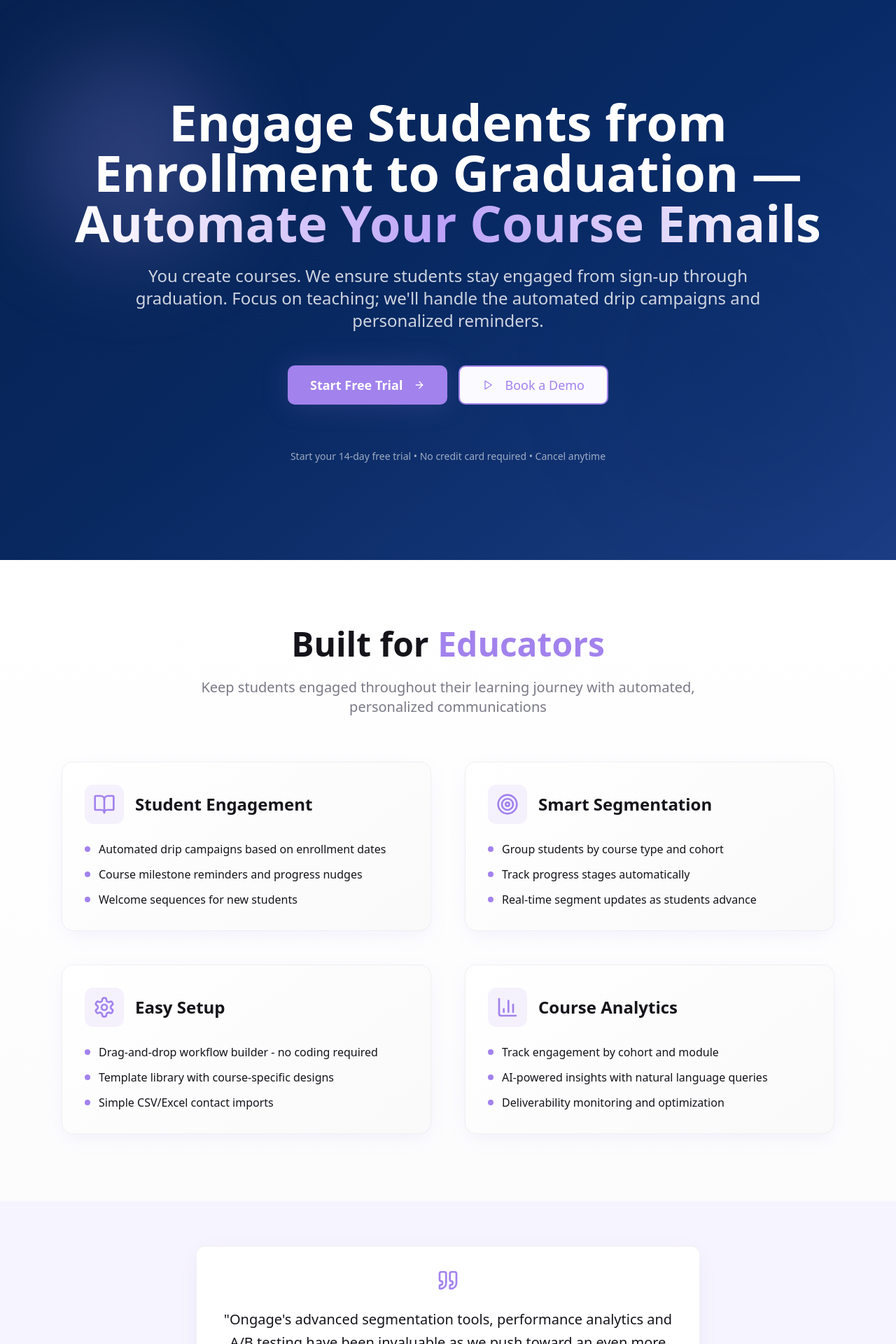
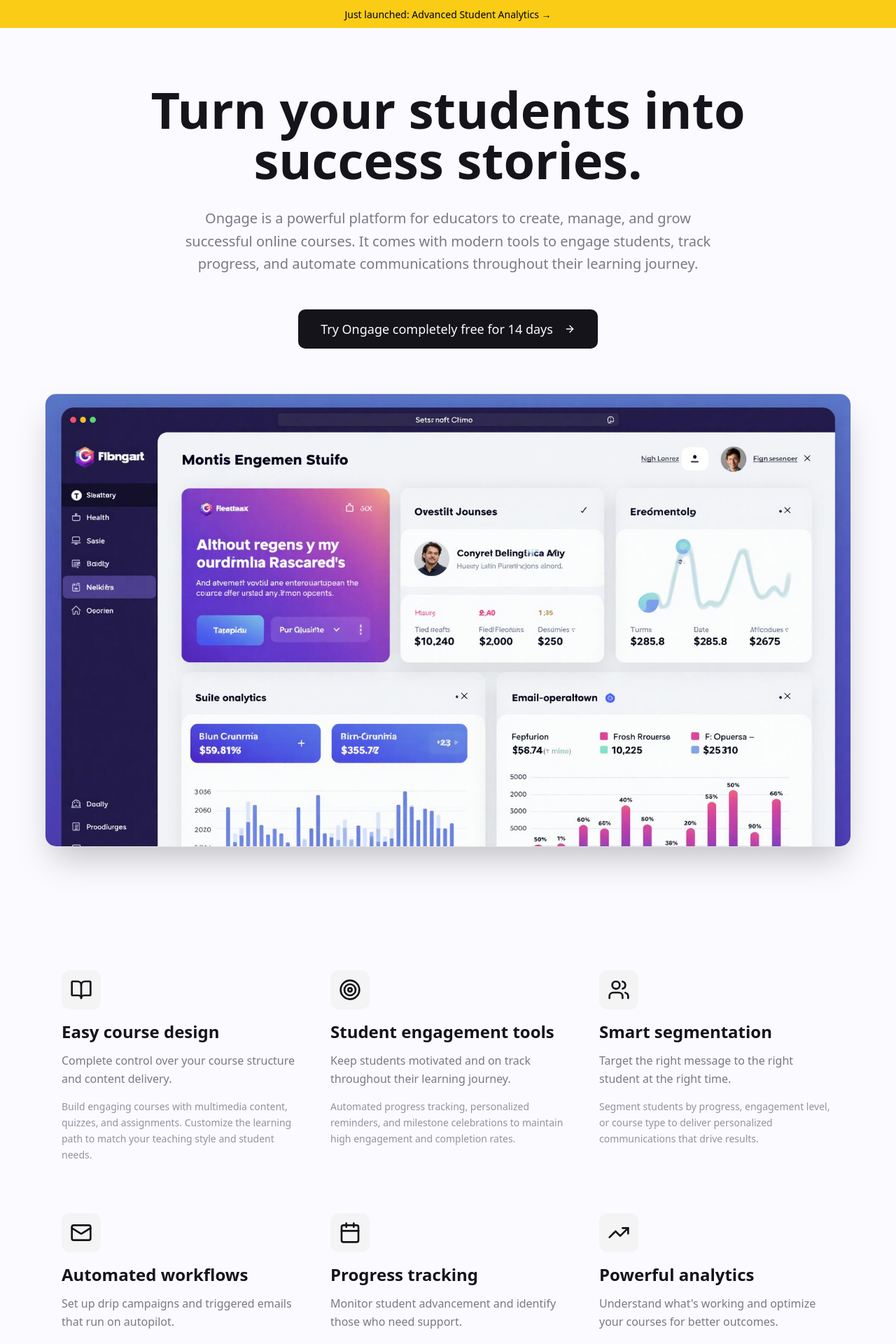
Before and after one commit to tanyarofman/ongage-landing-pages-6-pages, a React (Vite) app: page /educators in a window 1280 px wide. Shown: the top 1920 px of the page at 70% size. Built offline with nearby package versions, Linux system fonts and the light colour scheme.

Commit message:
Apply Ghost.org visuals to Educators page
Applied the visual design of Ghost.org to the Educators page, including the Hero and FAQ sections.

```diff
--- a/src/components/educators/CTA.tsx
+++ b/src/components/educators/CTA.tsx
@@ -1,45 +1,31 @@
 import { Button } from "@/components/ui/button";
-import { ArrowRight, Sparkles } from "lucide-react";
+import { ArrowRight } from "lucide-react";
 
 const CTA = () => {
   return (
-    <section className="py-24 bg-gradient-hero relative overflow-hidden">
-      {/* Background Effects */}
-      <div className="absolute inset-0 bg-gradient-to-r from-hero/20 via-transparent to-primary-glow/10"></div>
-      <div className="absolute top-10 left-1/4 w-64 h-64 bg-primary-glow/20 rounded-full blur-3xl"></div>
-      <div className="absolute bottom-10 right-1/4 w-80 h-80 bg-hero/10 rounded-full blur-3xl"></div>
-
-      <div className="relative z-10 max-w-4xl mx-auto px-6 text-center">
-        <div className="inline-flex items-center justify-center p-2 bg-hero-foreground/10 rounded-full mb-6">
-          <Sparkles className="h-6 w-6 text-hero-foreground mr-2" />
-          <span className="text-hero-foreground font-medium">Ready to boost course completion rates?</span>
-        </div>
-
-        <h2 className="text-4xl md:text-5xl font-bold text-hero-foreground mb-6 leading-tight">
-          Automate Student{" "}
-          <span className="bg-gradient-to-r from-hero-foreground via-primary-glow to-hero-foreground bg-clip-text text-transparent">
-            Communications
-          </span>{" "}
-          Today
+    <section className="py-24 bg-background border-t border-border">
+      <div className="max-w-4xl mx-auto px-6 text-center">
+        <h2 className="text-4xl md:text-5xl font-bold text-foreground mb-6 leading-tight">
+          Ready to boost your
+          <br />
+          course completion rates?
         </h2>
 
-        <p className="text-xl text-hero-foreground/80 mb-12 max-w-3xl mx-auto leading-relaxed">
-          Start your free trial and see how Ongage's drip campaigns, segmentation
-          and analytics can transform your online courses.
+        <p className="text-xl text-muted-foreground mb-12 max-w-3xl mx-auto leading-relaxed">
+          Join thousands of educators using Ongage to engage students, automate communications,
+          and build successful online learning businesses.
         </p>
 
-        <div className="flex flex-col sm:flex-row gap-4 justify-center items-center">
-          <Button variant="hero" size="lg" className="text-lg px-10 py-4 h-14 bg-primary text-primary-foreground hover:bg-primary/90 shadow-glow">
-            Start Free Trial
-            <ArrowRight className="ml-2 h-5 w-5" />
-          </Button>
-          <Button variant="outline" size="lg" className="text-lg px-10 py-4 h-14 border-2 border-primary text-primary hover:bg-primary hover:text-primary-foreground">
-            Book a Demo
-          </Button>
-        </div>
+        <Button
+          size="lg"
+          className="bg-foreground text-background hover:bg-foreground/90 text-lg px-8 py-4 h-14 font-medium"
+        >
+          Try Ongage completely free for 14 days
+          <ArrowRight className="ml-2 h-5 w-5" />
+        </Button>
 
-        <div className="mt-12 text-hero-foreground/60 text-sm">
-          14-day free trial • No credit card required • Cancel anytime • Join thousands of educators
+        <div className="mt-8 text-muted-foreground text-sm">
+          No credit card required • Cancel anytime
         </div>
       </div>
     </section>
--- a/src/components/educators/Features.tsx
+++ b/src/components/educators/Features.tsx
@@ -1,76 +1,65 @@
-import { BookOpen, Target, Settings, BarChart3 } from "lucide-react";
+import { BookOpen, Target, Users, Mail, Calendar, TrendingUp } from "lucide-react";
 
 const Features = () => {
   const features = [
     {
       icon: BookOpen,
-      title: "Student Engagement",
-      highlights: [
-        "Automated drip campaigns based on enrollment dates",
-        "Course milestone reminders and progress nudges",
-        "Welcome sequences for new students"
-      ]
+      title: "Easy course design",
+      description: "Complete control over your course structure and content delivery.",
+      details: "Build engaging courses with multimedia content, quizzes, and assignments. Customize the learning path to match your teaching style and student needs."
     },
     {
       icon: Target,
-      title: "Smart Segmentation",
-      highlights: [
-        "Group students by course type and cohort",
-        "Track progress stages automatically",
-        "Real-time segment updates as students advance"
-      ]
+      title: "Student engagement tools",
+      description: "Keep students motivated and on track throughout their learning journey.",
+      details: "Automated progress tracking, personalized reminders, and milestone celebrations to maintain high engagement and completion rates."
     },
     {
-      icon: Settings,
-      title: "Easy Setup",
-      highlights: [
-        "Drag-and-drop workflow builder - no coding required",
-        "Template library with course-specific designs",
-        "Simple CSV/Excel contact imports"
-      ]
+      icon: Users,
+      title: "Smart segmentation",
+      description: "Target the right message to the right student at the right time.",
+      details: "Segment students by progress, engagement level, or course type to deliver personalized communications that drive results."
     },
     {
-      icon: BarChart3,
-      title: "Course Analytics",
-      highlights: [
-        "Track engagement by cohort and module",
-        "AI-powered insights with natural language queries",
-        "Deliverability monitoring and optimization"
-      ]
+      icon: Mail,
+      title: "Automated workflows",
+      description: "Set up drip campaigns and triggered emails that run on autopilot.",
+      details: "Create sophisticated email workflows that respond to student behavior, course progress, and engagement patterns automatically."
+    },
+    {
+      icon: Calendar,
+      title: "Progress tracking",
+      description: "Monitor student advancement and identify those who need support.",
+      details: "Real-time dashboards show completion rates, engagement metrics, and early warning signs for students at risk of dropping out."
+    },
+    {
+      icon: TrendingUp,
+      title: "Powerful analytics",
+      description: "Understand what's working and optimize your courses for better outcomes.",
+      details: "Detailed insights into email performance, student behavior, and course effectiveness help you continuously improve results."
     }
   ];
 
   return (
-    <section className="py-24 bg-gradient-feature">
+    <section className="py-24 bg-background">
       <div className="max-w-6xl mx-auto px-6">
-        <div className="text-center mb-16">
-          <h2 className="text-4xl md:text-5xl font-bold mb-6">
-            Built for{" "}
-            <span className="text-primary">Educators</span>
-          </h2>
-          <p className="text-xl text-muted-foreground max-w-3xl mx-auto">
-            Keep students engaged throughout their learning journey with automated, personalized communications
-          </p>
-        </div>
-
-        <div className="grid md:grid-cols-2 gap-12">
+        <div className="grid md:grid-cols-2 lg:grid-cols-3 gap-12">
           {features.map((feature, index) => (
-            <div key={index} className="bg-gradient-card p-8 rounded-2xl shadow-feature hover:shadow-glow transition-all duration-300 border border-border/50">
-              <div className="flex items-center mb-6">
-                <div className="p-3 bg-primary/10 rounded-xl mr-4">
-                  <feature.icon className="h-8 w-8 text-primary" />
+            <div key={index} className="group">
+              <div className="mb-6">
+                <div className="p-3 bg-muted rounded-xl inline-flex mb-4">
+                  <feature.icon className="h-8 w-8 text-foreground" />
                 </div>
-                <h3 className="text-2xl font-bold text-foreground">{feature.title}</h3>
+                <h3 className="text-2xl font-bold mb-3 text-foreground">
+                  {feature.title}
+                </h3>
+                <p className="text-muted-foreground mb-4 leading-relaxed">
+                  {feature.description}
+                </p>
+                <p className="text-sm text-muted-foreground/80 leading-relaxed">
+                  {feature.details}
+                </p>
               </div>
-
-              <ul className="space-y-3">
-                {feature.highlights.map((highlight, idx) => (
-                  <li key={idx} className="flex items-start">
-                    <div className="w-2 h-2 bg-primary rounded-full mt-2 mr-3 flex-shrink-0"></div>
-                    <span className="text-foreground">{highlight}</span>
-                  </li>
-                ))}
-              </ul>
             </div>
           ))}
         </div>
--- a/src/components/educators/Hero.tsx
+++ b/src/components/educators/Hero.tsx
@@ -1,43 +1,55 @@
 import { Button } from "@/components/ui/button";
-import { ArrowRight, Play } from "lucide-react";
+import { ArrowRight } from "lucide-react";
+import educatorDashboard from "@/assets/educator-dashboard.jpg";
 
 const Hero = () => {
   return (
-    <section className="relative min-h-screen flex items-center justify-center bg-gradient-hero overflow-hidden">
-      {/* Background Effects */}
-      <div className="absolute inset-0 bg-gradient-to-br from-hero/20 via-transparent to-primary-glow/10"></div>
-      <div className="absolute top-20 left-10 w-72 h-72 bg-primary-glow/20 rounded-full blur-3xl"></div>
-      <div className="absolute bottom-20 right-10 w-96 h-96 bg-hero/10 rounded-full blur-3xl"></div>
+    <div className="bg-background">
+      {/* Announcement Banner */}
+      <div className="bg-yellow-400 text-black text-center py-2 px-4">
+        <span className="text-sm font-medium">
+          Just launched: Advanced Student Analytics →
+        </span>
+      </div>
 
-      <div className="relative z-10 max-w-6xl mx-auto px-6 text-center">
-        <h1 className="text-5xl md:text-7xl font-bold text-hero-foreground mb-6 leading-tight">
-          Engage Students from Enrollment to Graduation —{" "}
-          <span className="bg-gradient-to-r from-hero-foreground via-primary-glow to-hero-foreground bg-clip-text text-transparent">
-            Automate Your Course Emails
-          </span>
+      {/* Main Hero Section */}
+      <section className="relative py-20 px-6">
+        <div className="max-w-6xl mx-auto">
+          <div className="text-center mb-16">
+            <h1 className="text-5xl md:text-7xl font-bold text-foreground mb-8 leading-tight max-w-4xl mx-auto">
+              Turn your students into
+              <br />
+              <span className="text-foreground">success stories.</span>
             </h1>
 
-        <p className="text-xl md:text-2xl text-hero-foreground/80 mb-12 max-w-4xl mx-auto leading-relaxed">
-          You create courses. We ensure students stay engaged from sign‑up through graduation.
-          Focus on teaching; we'll handle the automated drip campaigns and personalized reminders.
+            <p className="text-xl text-muted-foreground mb-12 max-w-3xl mx-auto leading-relaxed">
+              Ongage is a powerful platform for educators to create, manage, and grow successful
+              online courses. It comes with modern tools to engage students, track progress,
+              and automate communications throughout their learning journey.
             </p>
 
-        <div className="flex flex-col sm:flex-row gap-4 justify-center items-center">
-          <Button variant="hero" size="lg" className="text-lg px-8 py-4 h-14 bg-primary text-primary-foreground hover:bg-primary/90 shadow-glow">
-            Start Free Trial
+            <Button
+              size="lg"
+              className="bg-foreground text-background hover:bg-foreground/90 text-lg px-8 py-4 h-14 font-medium"
+            >
+              Try Ongage completely free for 14 days
               <ArrowRight className="ml-2 h-5 w-5" />
-          </Button>
-          <Button variant="outline" size="lg" className="text-lg px-8 py-4 h-14 border-2 border-primary text-primary hover:bg-primary hover:text-primary-foreground">
-            <Play className="mr-2 h-5 w-5" />
-            Book a Demo
             </Button>
           </div>
 
-        <div className="mt-16 text-hero-foreground/60 text-sm">
-          Start your 14-day free trial • No credit card required • Cancel anytime
+          {/* Dashboard Preview */}
+          <div className="relative">
+            <div className="rounded-2xl overflow-hidden shadow-2xl border border-border">
+              <img
+                src={educatorDashboard}
+                alt="Ongage educator dashboard showing student progress and analytics"
+                className="w-full h-auto"
+              />
+            </div>
           </div>
         </div>
       </section>
+    </div>
   );
 };
 
```
Also changed, not shown: src/components/educators/FAQ.tsx (+7 -7 lines), src/assets/educator-dashboard.jpg (added). Lines whose indentation alone changed are shown as unchanged.
